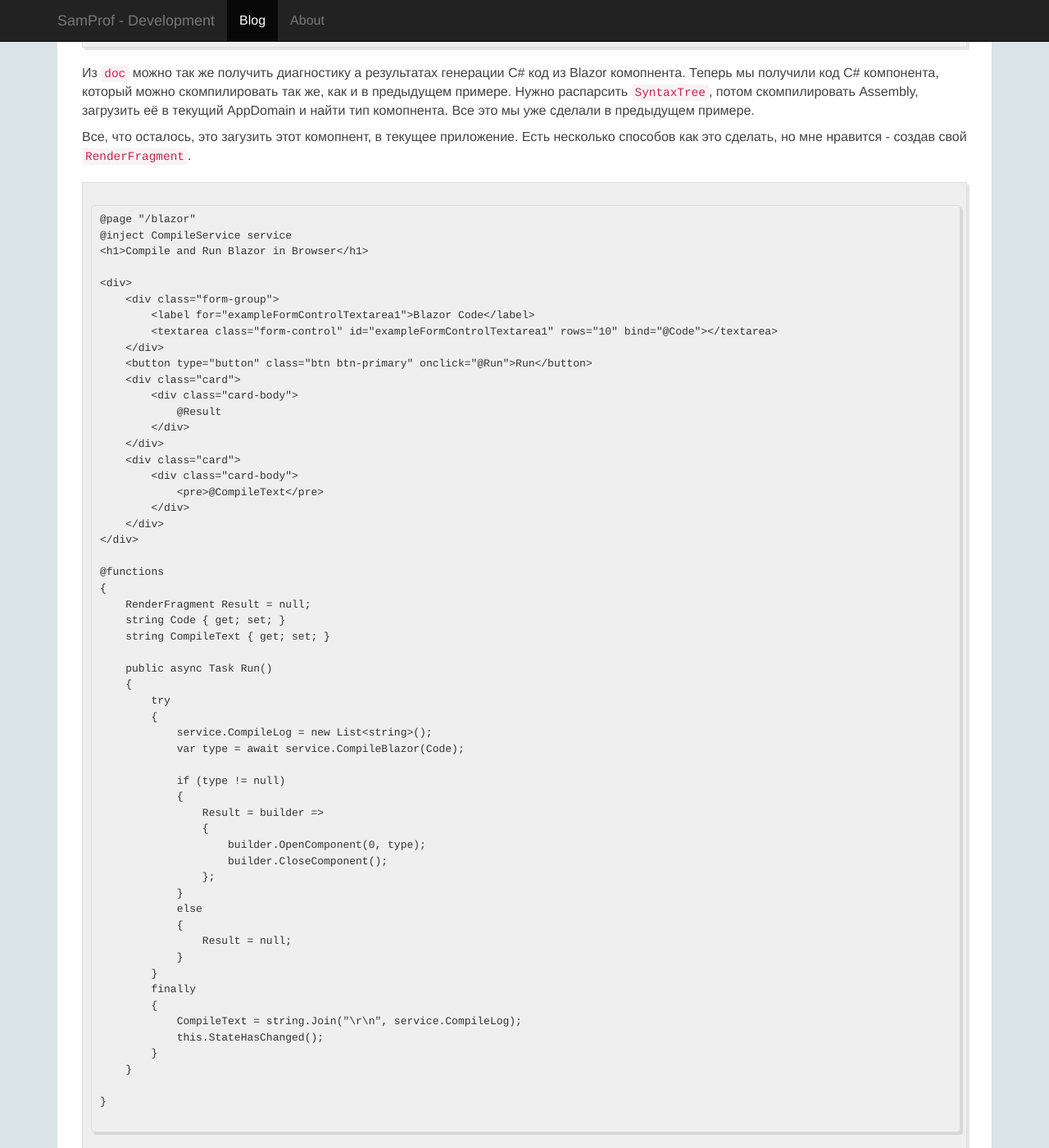
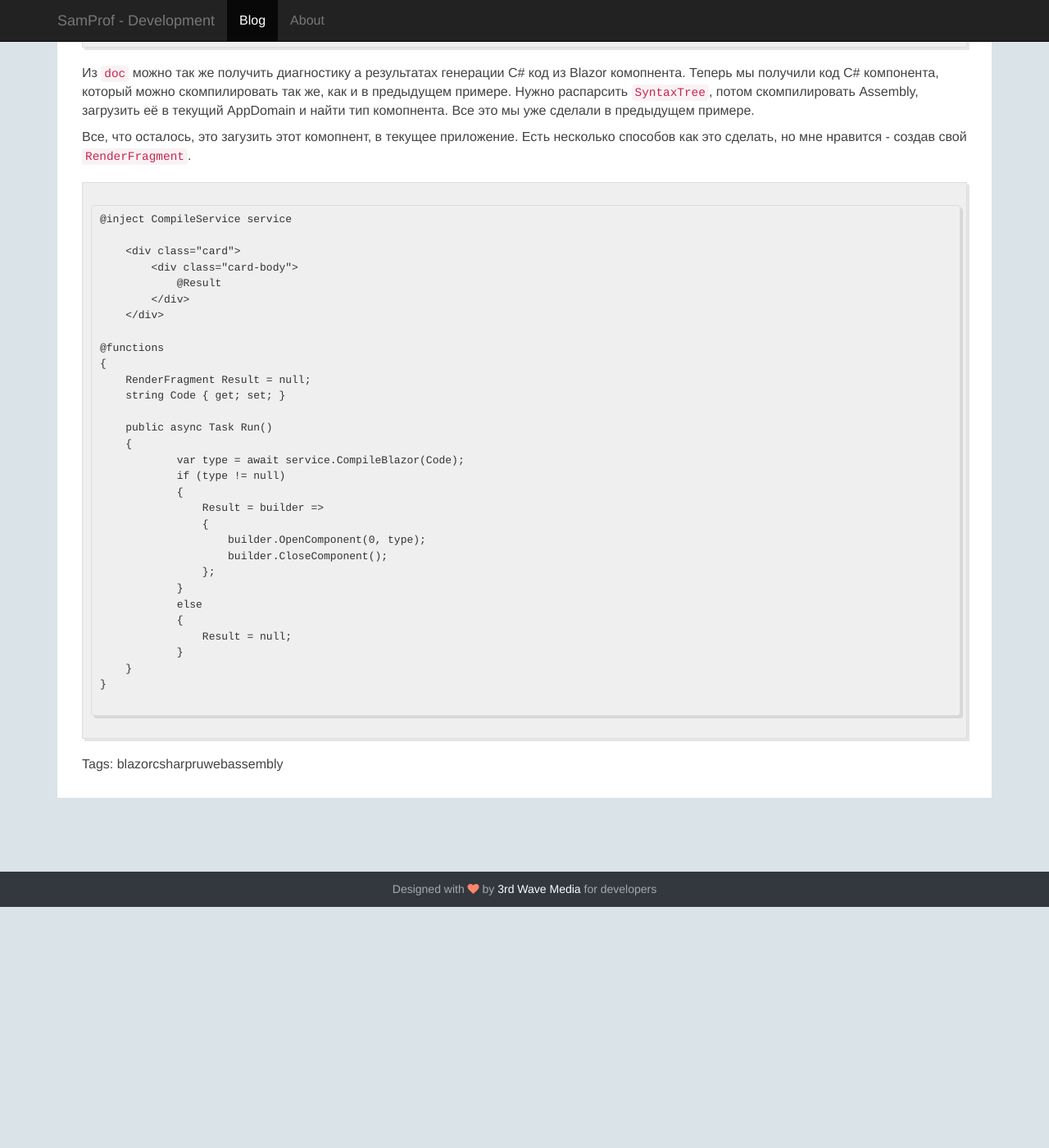
Before and after one commit to SamProf/www.samprof.com, a Jekyll site: the page built from _posts/2018-12-14-compile-csharp-and-blazor-inside-browser.md, in a window 1280 px wide and 1400 px high, scrolled down 4450 px. Shown: the whole window at 82% size. Built offline with Jekyll 4.4.1, drawn with Linux system fonts in a browser that asks for light colours; comment, search, counter and statistics services are not loaded; after the commit the page ends 5556 px from its top, so only the background shows below that.

Commit message:
Update 2018-12-14-compile-csharp-and-blazor-inside-browser.md

````diff
--- a/_posts/2018-12-14-compile-csharp-and-blazor-inside-browser.md
+++ b/_posts/2018-12-14-compile-csharp-and-blazor-inside-browser.md
@@ -141,41 +141,22 @@ microsoft.aspnetcore.blazor.build\0.7.0\tools\Microsoft.CodeAnalysis.Razor.dll
 
 Все, что осталось, это загузить этот комопнент, в текущее приложение. Есть несколько способов как это сделать, но мне нравится - создав свой `RenderFragment`.
 ```
-@page "/blazor"
 @inject CompileService service
-<h1>Compile and Run Blazor in Browser</h1>
 
-<div>
-    <div class="form-group">
-        <label for="exampleFormControlTextarea1">Blazor Code</label>
-        <textarea class="form-control" id="exampleFormControlTextarea1" rows="10" bind="@Code"></textarea>
-    </div>
-    <button type="button" class="btn btn-primary" onclick="@Run">Run</button>
     <div class="card">
         <div class="card-body">
             @Result
         </div>
     </div>
-    <div class="card">
-        <div class="card-body">
-            <pre>@CompileText</pre>
-        </div>
-    </div>
-</div>
 
 @functions
 {
     RenderFragment Result = null;
     string Code { get; set; }
-    string CompileText { get; set; }
 
     public async Task Run()
     {
-        try
-        {
-            service.CompileLog = new List<string>();
             var type = await service.CompileBlazor(Code);
-
             if (type != null)
             {
                 Result = builder =>
@@ -188,14 +169,7 @@ microsoft.aspnetcore.blazor.build\0.7.0\tools\Microsoft.CodeAnalysis.Razor.dll
             {
                 Result = null;
             }
-        }
-        finally
-        {
-            CompileText = string.Join("\r\n", service.CompileLog);
-            this.StateHasChanged();
-        }
     }
-
 }
 
 ```
````
